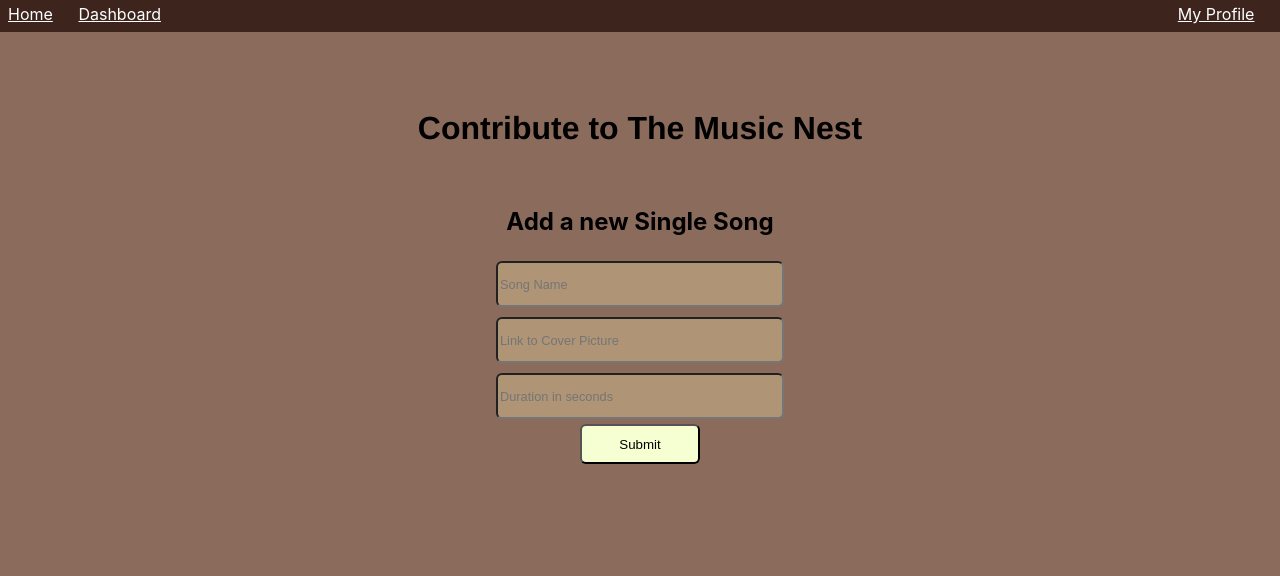
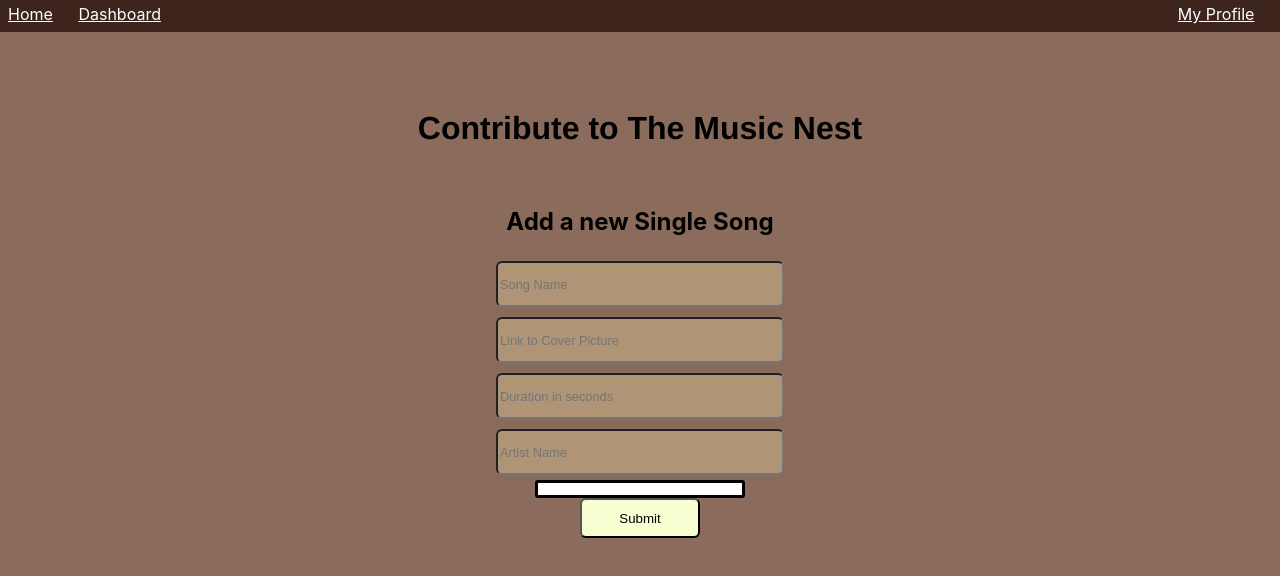
Before and after one commit to abarrett4307/music-front-app, a React (Create React App) app: page /music-front-app/contribute/song in a window 1280 px wide. Shown: the top 576 px of the page. Built offline with nearby package versions, Linux system fonts and the light colour scheme.

Commit message:
search for artist to contribute song

```diff
--- /dev/null
+++ b/src/components/SearchList.tsx
@@ -0,0 +1,19 @@
+import '../styles/SearchList.css'
+
+interface ListProps {
+    results: {artist_id:string,artist_name:string,picture:string}[]
+}
+
+
+function SearchList(results:ListProps) {
+    return (
+        <div className="Search-list">
+            {results.results.map((result,id) => (
+                <div key={id}>{result.artist_name}</div>
+            ))}
+        </div>
+    );
+}
+
+
+export default SearchList
--- a/src/index.tsx
+++ b/src/index.tsx
@@ -15,8 +15,9 @@ import Song from './pages/Song';
 import CreateNavigator from './pages/CreateNavigator';
 import CreateArtist from './pages/CreateArtist';
 import CreateAlbum from './pages/CreateAlbum';
-import CreateSong from './pages/CreateSong';
+import CreateSong from './pages/CreateSingle';
 import Album from './pages/Album';
+import CreateSingle from './pages/CreateSingle';
 
 const router = createBrowserRouter([
   {
@@ -66,7 +67,7 @@ const router = createBrowserRouter([
   },
   {
     path:'/contribute/song',
-    element:<CreateSong />
+    element:<CreateSingle />
   }
 ], {basename:'/music-front-app'});
 
--- a/src/pages/CreateSong.tsx
+++ b/src/pages/CreateSingle.tsx
@@ -1,26 +1,43 @@
-import { ChangeEvent } from 'react';
+import { ChangeEvent,useState } from 'react';
 
 import Taskbar from '../components/Taskbar';
 import '../styles/Basics.css'
 import createSingle from '../utils/createSingle';
+import SearchList from '../components/SearchList';
 
-function CreateSong() {
+function CreateSingle() {
     var songName:string;
     var duration:string;
     var image:string;
+    const [artist,setArtist] = useState('');
+    const [results,setResults] = useState([]);
 
     const handleChangeName = (event: ChangeEvent<HTMLInputElement>) => {
         songName = event.target.value;
-      };
-      const handleChangeDuration = (event: ChangeEvent<HTMLInputElement>) => {
+    };
+    const handleChangeDuration = (event: ChangeEvent<HTMLInputElement>) => {
         duration = (event.target.value);
-      };
-      const handleChangeImage = (event: ChangeEvent<HTMLInputElement>) => {
+    };
+    const handleChangeImage = (event: ChangeEvent<HTMLInputElement>) => {
         image = (event.target.value);
-      };
+    };
+    const handleChangeArtist = (event: ChangeEvent<HTMLInputElement>) => {
+        setArtist(event.target.value);
+        searchArtists(event.target.value);
+    };
 
     function submitArtist() {
         createSingle(songName,duration,image);
+    }
+
+    const searchArtists = (input:string) => {
+        if (input === '') {
+            return;
+        }
+        fetch(`/music-front-app/api/search/artists/${input}`, {
+            method: 'GET',
+        }).then(response => response.json()).then((response) => {(response)? setResults(response) : setResults([])});
+
     }
 
     return (
@@ -33,6 +50,8 @@ function CreateSong() {
                     <input placeholder='Song Name' className='Inputbox' onChange={handleChangeName}></input>
                     <input placeholder='Link to Cover Picture' className='Inputbox' onChange={handleChangeDuration}></input>
                     <input placeholder='Duration in seconds' className='Inputbox' onChange={handleChangeImage}></input>
+                    <input placeholder='Artist Name' className='Inputbox' onChange={handleChangeArtist}></input>
+                    <SearchList results={results}/>
                     <button className='basic-button' onClick={submitArtist}>Submit</button>
                 </div>
             </div>
@@ -40,4 +59,4 @@ function CreateSong() {
     );
 }
 
-export default CreateSong;
+export default CreateSingle;
--- /dev/null
+++ b/src/styles/SearchList.css
@@ -0,0 +1,12 @@
+.Search-list {
+    border-radius: 3px;
+    border-style: solid;
+    border-color: black;
+    container-type: flex;
+    flex-direction: row;
+    background-color: white;
+    width: 15vw;
+    padding: 0.5%;
+    overflow-y: scroll;
+    max-height: 20vh;
+}
```
Also changed, not shown: 1 other file (tests, documents, lock files or other folders).
